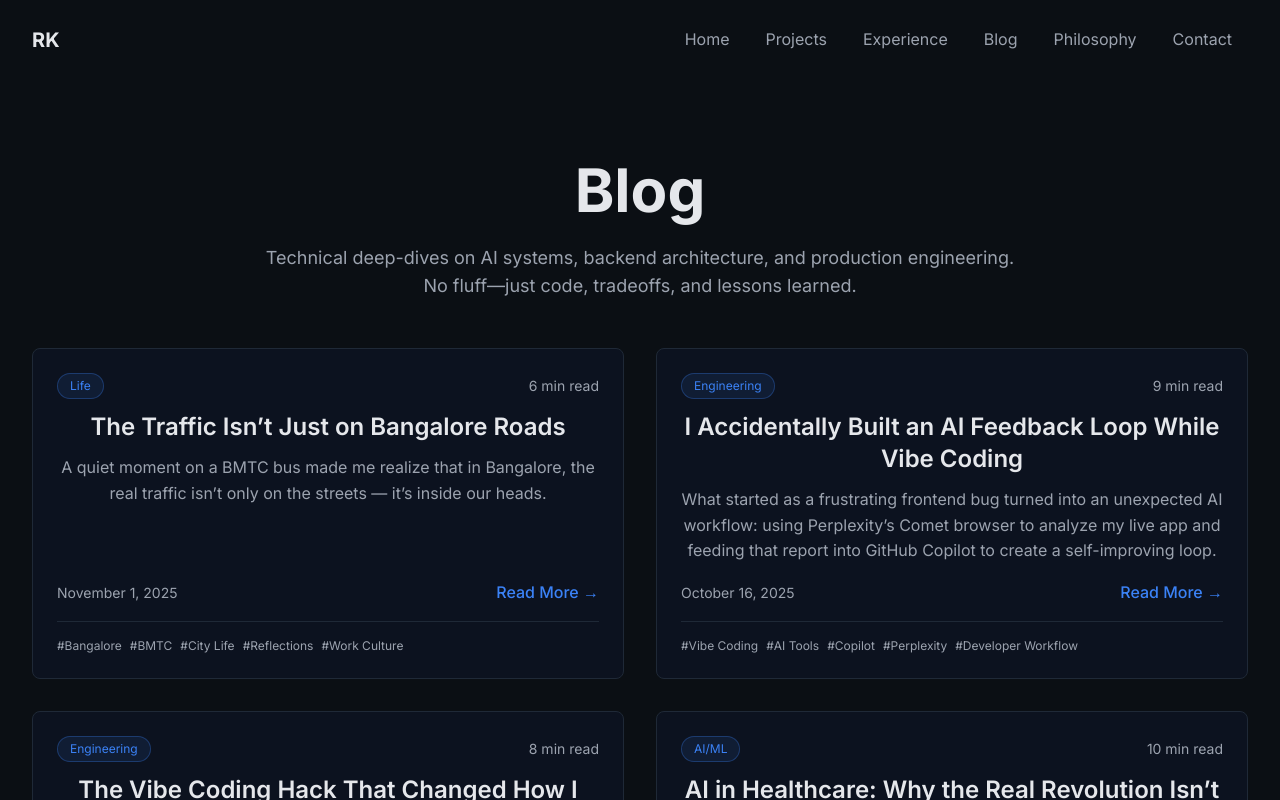
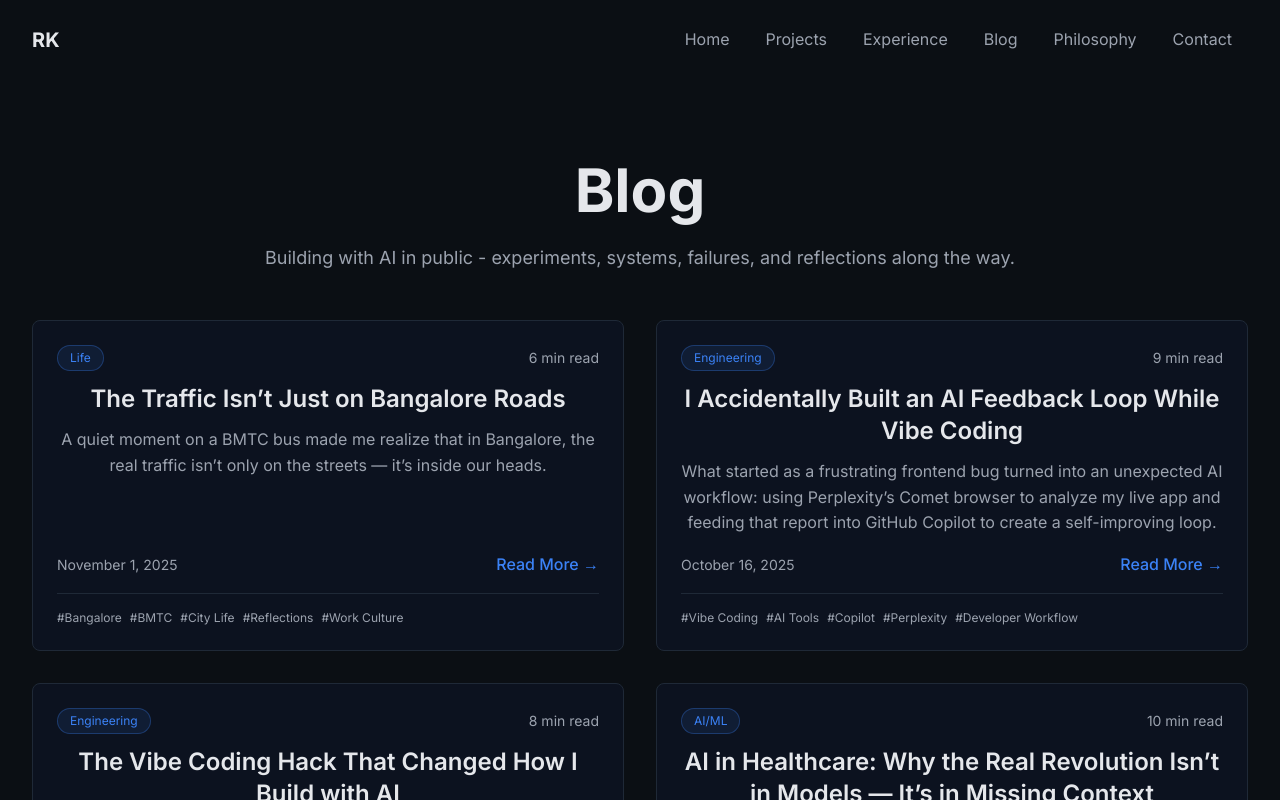
Before and after one commit to RudranshKaran/Portfolio, a Next.js app: page /blog in a window 1280 px wide. Shown: the top 800 px of the page. Built offline with nearby package versions, Linux system fonts and the light colour scheme.

Commit message:
feat: update blog description to reflect focus on AI and personal experiences

```diff
--- a/app/blog/page.tsx
+++ b/app/blog/page.tsx
@@ -13,8 +13,7 @@ export default function BlogPage() {
             Blog
           </h1>
           <p className="text-text-secondary text-lg mb-12 max-w-3xl mx-auto">
-            Technical deep-dives on AI systems, backend architecture, and production engineering.
-            No fluff—just code, tradeoffs, and lessons learned.
+            Building with AI in public - experiments, systems, failures, and reflections along the way.
           </p>
 
           {/* Blog Posts Grid */}
```
